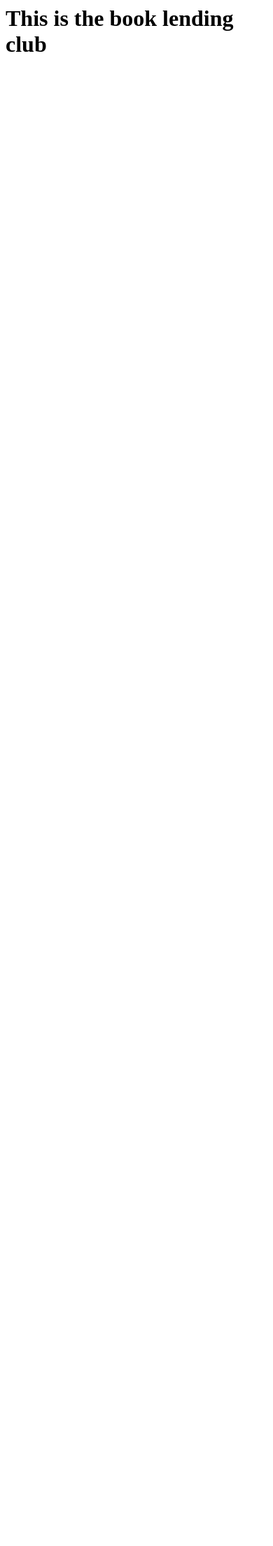
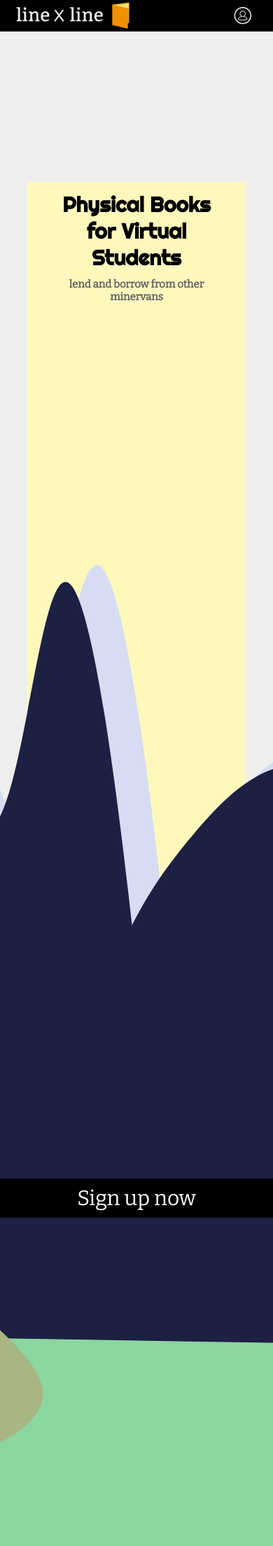
Before and after one commit to hu-ng/book_lending_club, a Flask app: page / in a window 390 px wide. Shown: the top 2209 px of the page at 70% size. Run offline with Flask 2, Linux system fonts and the light colour scheme.

Commit message:
index.html
Implemented static index page in HTML and CSS. Images and vectors contained in /static/resources directory.

```diff
--- a/app/static/styles.css
+++ b/app/static/styles.css
@@ -0,0 +1,376 @@
+* {
+  box-sizing: border-box;
+}
+
+body{
+  background-color: #FFF;
+  margin: 0;
+  font-family: 'Bitter', serif;
+}
+
+#background {
+  position: absolute;
+  background-color: #EEE;
+  margin-left: auto;
+  margin-right: auto;
+  width: 155.4vh;
+  max-width: 100vw;
+  height: 100vh;
+  left:0;
+  right:0;
+  z-index: -1000;
+}
+
+#navbar {
+  z-index: 2;
+  position: fixed;
+  background-color: #000;
+  top: 0px;
+  width:100%;
+  height: 45px;
+}
+
+#navbar ul {
+  float: right;
+  list-style-type: none;
+  margin:0;
+  padding: 0;
+  overflow: hidden;
+}
+
+#navbar li {
+  background-color: rgba(0,0,0,0);
+  display: inline-block;
+  padding: 12px;
+}
+
+#navbar li:hover {
+  background-color: #222;
+}
+
+#navbar li a {
+  color: #FFF;
+  font-size: 17px;
+  text-align: center;
+  vertical-align: middle;
+  display: block;
+}
+
+#logo img {
+  margin-left: 6%;
+  height: 45px;
+}
+
+#profile {
+  float: right;
+  display: inline-block;
+
+  padding: 10px;
+  margin-left: 17px;
+  margin-right: 5.5%;
+
+  width: 45px;
+  height: 45px;
+}
+
+#profile img {
+  width: 25px;
+  height: 25px;
+}
+
+#profile:hover {
+  background-color: #222;
+}
+
+#main {
+  width: 100%;
+
+  perspective: 1px;
+  transform-style: preserve-3d;
+  height: 100vh;
+  overflow-x: hidden;
+  overflow-y: scroll;
+}
+
+#main-box {
+  position: absolute;
+  top: -10vh;
+  left: -9999px;
+  right: -9999px;
+  margin: auto;
+  width: 80vw;
+  height: 60vh;
+  max-width: 130vh;
+  background-color: #FFF8BD;
+
+  z-index: -100;
+  transform: translateZ(-2px) scale(3);
+}
+
+
+#main-box h1 {
+  font-family: 'Righteous', cursive;
+  text-align: center;
+  font-size: 4vw;
+  margin: 10px;
+}
+
+#main-box h2 {
+  text-align: center;
+  font-size: 2vw;
+  color: #666;
+  margin:0;
+  margin-left:10%;
+  margin-right:10%;
+}
+
+#main-box-text-container {
+  padding-left: 5%;
+  padding-right: 5%;
+  height:175px;
+  width:100%;
+  display: flex;
+  align-items: center;
+  justify-content: center;
+}
+
+.main-content {
+  position: absolute;
+  left: -9999px;
+  right: -9999px;
+  margin: auto;
+}
+
+#landscape {
+  top: 0px;
+  height: 110vh;
+  z-index: 100;
+}
+
+#obscure-main-box {
+  position: absolute;
+  top: 100vh;
+  left: -9999px;
+  right: -9999px;
+  margin: auto;
+  width: 155.4vh;
+  height: 110vh;
+  background-color: #EEE;
+  z-index: 0;
+}
+
+#book-box {
+  position: absolute;
+  top: 135vh;
+  left: -9999px;
+  right: -9999px;
+  margin: auto;
+  height: 80vh;
+
+  z-index: 0;
+  transform: translateZ(-1px) scale(2);
+
+  align-items: center;
+}
+
+#book {
+  max-width: 100vh;
+  width: 85vw;
+}
+
+#book img {
+  max-width: 100%;
+  max-height: 100%;
+}
+
+#left-page {
+  position: absolute;
+}
+
+#testimonial-block {
+  position: absolute;
+  background-color: #EF9000;
+  display: table;
+  top: 55vw;
+  left: -9999px;
+  right: -9999px;
+  margin: auto;
+  width: 800px;
+  max-width: 95vw;
+
+  align-items: center;
+
+  box-shadow: 0px 2px 4px rgba(0,0,0,0.25);
+  border-radius: 5px;
+}
+
+.testimonial-profile {
+  width: 400px;
+  display: inline-flex;
+
+  padding: 10px;
+
+}
+
+.testimonial-profile div {
+  flex: 60%;
+}
+
+.testimonial-profile :first-child {
+  flex: 30%;
+}
+
+.testimonial-text {
+  display: inline-block;
+  vertical-align: middle;
+  background-color: #FFF8BD;
+  top: 0;
+  bottom: 0;
+  width: 150px;
+  padding: 10px;
+  margin: 15px 10px;
+}
+
+.testimonial-text * {
+  margin: 0;
+  line-height: normal;
+  font-size: 11px;
+  font-style: italic;
+  text-align: left;
+  font-weight: 100;
+  color: #565656;
+}
+
+.testimonial-text-name {
+  text-align: right;
+  font-style: normal;
+  color: #222;
+  font-size: 12px;
+}
+
+#signup-button {
+  position: absolute;
+  text-decoration: none;
+  width: 30vh;
+  left: -9999px;
+  right: -9999px;
+  margin: auto;
+  background-color: #000;
+  color: #FFF;
+  z-index: 100;
+  text-align: center;
+  font-size: 30px;
+  padding: 10px;
+
+  top: calc(1300px + 60vw);
+}
+
+#signup-button:hover {
+  text-decoration: underline;
+}
+
+#footer {
+  display: flex;
+  position: absolute;
+  align-items: center;
+  justify-content: center;
+
+  width: 100vw;
+  height: 60px;
+  background-color: #CCC;
+
+  top: calc(1400px + 60vw);
+}
+
+#footer-copyright {
+  font-size: 12px;
+  position: absolute;
+  right: 2px;
+  bottom: 2px;
+}
+
+
+#footer-social {
+  margin-left: 20vw;
+}
+
+#footer-social img {
+  width: 40px;
+  margin: 0 5px;
+}
+
+#footer-tagline a {
+  color: #000;
+  font-size: 16px;
+}
+
+#footer-tagline p {
+  font-size: 12px;
+  margin: 0;
+  font-weight: bold;
+}
+
+@media screen and (min-width: 1000px) {
+  #main-box h1 {
+     font-size: 40px;
+  }
+
+  #main-box h2 {
+     font-size: 20px;
+  }
+}
+
+@media screen and (min-width: 940px) {
+  #testimonial-block {
+    top: 65vh;
+  }
+
+  #signup-button {
+    top: 1900px;
+  }
+
+  #footer {
+    top: 2000px;
+  }
+}
+
+@media screen and (max-width: 850px) {
+  #main-box h1 {
+     font-size: 35px;
+  }
+
+  #main-box h2 {
+     font-size: 17.5px;
+  }
+
+
+  #testimonial-block {
+    width: 400px;
+  }
+
+  #signup-button{
+    top: calc(1450px + 60vw);
+  }
+
+  #footer {
+    top: calc(1550px + 60vw);
+  }
+}
+
+@media screen and (max-width: 550px) {
+  #main-box h1 {
+     font-size: 30px;
+  }
+
+  #main-box h2 {
+     font-size: 15px;
+  }
+
+  #navbar ul {
+    display: none;
+  }
+
+  #footer-social {
+    display: none;
+  }
+}
--- a/app/templates/index.html
+++ b/app/templates/index.html
@@ -1 +1,101 @@
-<h1>This is the book lending club</h1>
+<!DOCTYPE html>
+<html lang="en" dir="ltr">
+  <head>
+    <meta charset="utf-8">
+    <title> LinexLine - Book Lending</title>
+    <link rel="stylesheet" href= "../static/styles.css"> <!-- "{{ url_for('static',filename='styles.css') }}" -->
+    <link href="https://fonts.googleapis.com/css?family=Bitter" rel="stylesheet">
+    <link href="https://fonts.googleapis.com/css?family=Righteous" rel="stylesheet">
+    <meta name="viewport" content="width=device-width, initial-scale=1.0">
+  </head>
+  <body>
+
+    <div id = 'navbar'>
+      <a href = '/home' id = 'logo'> <img src = '../static/resources/logo.png' ></img></a>
+      <a href = '/profile' id = 'profile'>
+        <img src = '../static/resources/user.png'></img>
+      </a>
+      <ul>
+        <li>
+          <a href = '/home'> about </a>
+        </li>
+        <li>
+          <a href = '/catalog'> catalog </a>
+        </li>
+        <li>
+          <a href = '/sign-in'> sign in </a>
+        </li>
+      </ul>
+    </div>
+    <div id = "background"></div>
+    <div id = "main">
+      <div id = "main-box">
+        <div id = "main-box-text-container">
+          <div style="text-align:center">
+            <h1>Physical Books for Virtual Students </h1>
+            <h2>lend and borrow from other minervans</h2>
+          </div>
+        </div>
+      </div>
+      <div>
+        <img src="../static/resources/index.svg"
+              alt="Girl reading book"
+              id = "landscape"
+              class = "main-content">
+        </img>
+        <div id="obscure-main-box"></div>
+        <a id = "signup-button" href = "/signup">Sign up now</a>
+        <div id="footer">
+          <div id = "footer-copyright">© CS162 TT 9am ART</div>
+          <div id = "footer-tagline">
+            <a href = "/home">line x line</a></br>
+            <p>Connecting Minerva's Readers</p>
+          </div>
+          <div id = "footer-social">
+            <img src = "../static/resources/youtube.svg"></img>
+            <img src = "../static/resources/twitter.svg"></img>
+            <img src = "../static/resources/facebook.svg"></img>
+            <img src = "../static/resources/instagram.svg"></img>
+          </div>
+        </div>
+      </div>
+      <div id = "book-box">
+        <div id="book" class = "main-content">
+          <img src="../static/resources/Book View.svg" alt="Open Book">
+          </img>
+        </div>
+
+        <div id = "testimonial-block">
+          <div class = "testimonial-profile">
+            <div class = "profile-image-container">
+              <img src = "../static/resources/erin.png"></img>
+            </div>
+            <div class = "testimonial-text">
+              <p>
+                “I didn’t know so many of my friends enjoyed the same books as me.
+                Now I can share my books and keep track of exactly who has them.”
+              </p>
+              <p class = "testimonial-text-name">
+                -Erin
+              </p>
+            </div>
+          </div>
+          <div class = "testimonial-profile">
+            <div class = "profile-image-container">
+              <img src = "../static/resources/jo.png"></img>
+            </div>
+            <div class = "testimonial-text">
+              <p>
+                “I don’t have room to pack a library in my suitcase,
+                but when I share with my friends, I don’t need to.”
+              </p>
+              <p class = "testimonial-text-name">
+                -Johannes
+              </p>
+            </div>
+          </div>
+        </div>
+      </div>
+    </div>
+  </body>
+</html>
```
Also changed, not shown: app/static/resources/Book view.svg (added), app/static/resources/Book.svg (added), app/static/resources/BookOpen.svg (added), app/static/resources/erin.png (added), app/static/resources/facebook.svg (added), app/static/resources/index.svg (added), app/static/resources/instagram.svg (added), app/static/resources/jo.png (added), app/static/resources/logo.png (added), app/static/resources/logo2x.png (added), app/static/resources/twitter.svg (added), app/static/resources/user.png (added), app/static/resources/user2x.png (added), app/static/resources/youtube.svg (added).
